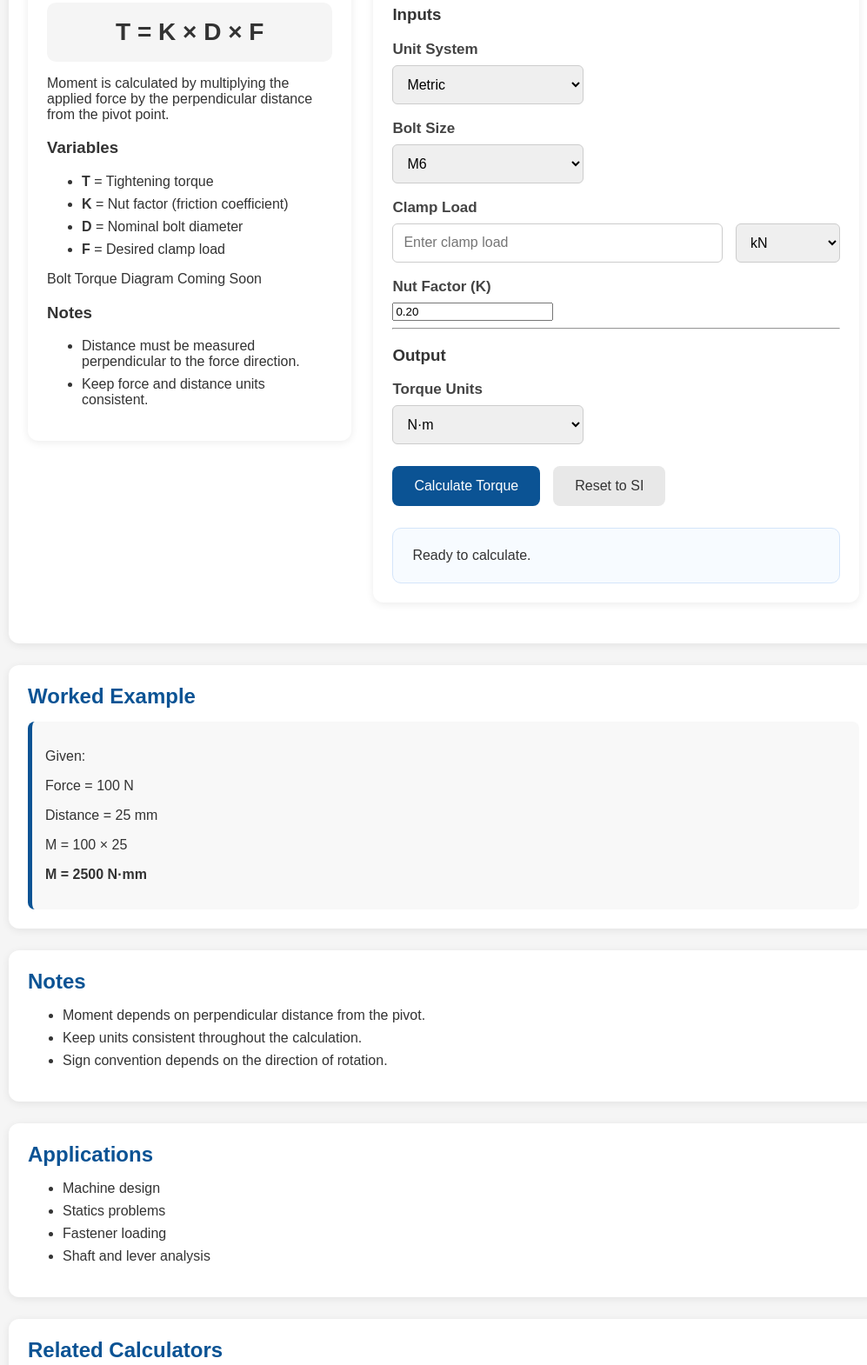
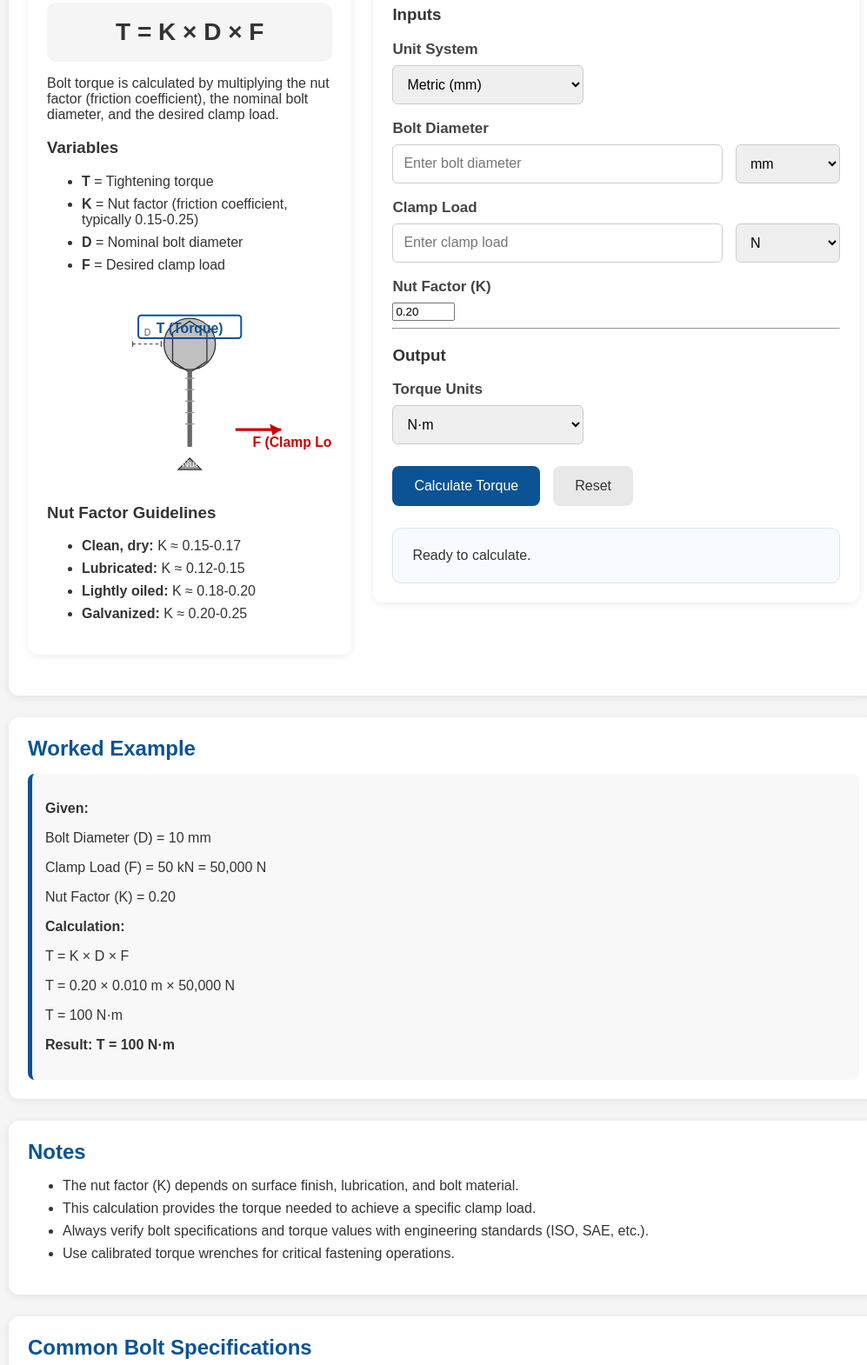
Before and after one commit to laheyengineering-lab/Engineering-Calcs-Pro, a plain HTML site: page calculators/bolt-torque.html in a window 1280 px wide. Shown: the part 257-1827 px from the top of the page at 87% size, without its empty margins (130-1127 px from the left). Drawn offline with Linux system fonts and the light colour scheme.

Commit message:
Implement working bolt torque calculator

```diff
--- a/calculators/bolt-torque.html
+++ b/calculators/bolt-torque.html
@@ -66,8 +66,8 @@
 
             <p>
 
-                Moment is calculated by multiplying the applied force by the
-                perpendicular distance from the pivot point.
+                Bolt torque is calculated by multiplying the nut factor (friction coefficient),
+                the nominal bolt diameter, and the desired clamp load.
 
             </p>
 
@@ -80,7 +80,7 @@
                 </li>
 
                 <li>
-                    <strong>K</strong> = Nut factor (friction coefficient)
+                    <strong>K</strong> = Nut factor (friction coefficient, typically 0.15-0.25)
                 </li>
 
                 <li>
@@ -98,21 +98,86 @@
             <div class="engineering-diagram">
 
 
-            Bolt Torque Diagram Coming Soon
+                <svg
+                viewBox="0 0 500 350"
+                xmlns="http://www.w3.org/2000/svg">
+
+
+                <!-- Bolt Head -->
+                <circle cx="250" cy="100" r="45" fill="#c0c0c0" stroke="#333" stroke-width="2"/>
+
+
+                <!-- Bolt Head Hexagon Pattern -->
+                <polygon points="250,60 280,80 280,130 250,150 220,130 220,80"
+                         fill="none" stroke="#333" stroke-width="2"/>
+
+
+                <!-- Wrench/Socket -->
+                <rect x="160" y="50" width="180" height="40" fill="none" stroke="#0b5394" stroke-width="3" rx="5"/>
+                <text x="250" y="80" text-anchor="middle" font-size="24" font-weight="bold" fill="#0b5394">
+                    T (Torque)
+                </text>
+
+
+                <!-- Bolt Shaft -->
+                <line x1="250" y1="145" x2="250" y2="280" stroke="#666" stroke-width="8"/>
+
+
+                <!-- Thread Pattern -->
+                <line x1="242" y1="160" x2="258" y2="160" stroke="#999" stroke-width="2"/>
+                <line x1="242" y1="180" x2="258" y2="180" stroke="#999" stroke-width="2"/>
+                <line x1="242" y1="200" x2="258" y2="200" stroke="#999" stroke-width="2"/>
+                <line x1="242" y1="220" x2="258" y2="220" stroke="#999" stroke-width="2"/>
+                <line x1="242" y1="240" x2="258" y2="240" stroke="#999" stroke-width="2"/>
+
+
+                <!-- Clamp Force Arrow -->
+                <line x1="330" y1="250" x2="410" y2="250" stroke="#cc0000" stroke-width="5"/>
+                <polygon points="410,250 390,240 395,260" fill="#cc0000"/>
+                <text x="360" y="280" font-size="24" fill="#cc0000" font-weight="bold">
+                    F (Clamp Load)
+                </text>
+
+
+                <!-- Nut -->
+                <polygon points="250,300 230,320 270,320" fill="#999" stroke="#333" stroke-width="2"/>
+                <text x="250" y="315" text-anchor="middle" font-size="18" fill="#fff">
+                    Nut
+                </text>
+
+
+                <!-- Diameter Dimension -->
+                <line x1="150" y1="100" x2="200" y2="100" stroke="#555" stroke-width="2" stroke-dasharray="5,5"/>
+                <line x1="150" y1="95" x2="150" y2="105" stroke="#555" stroke-width="2"/>
+                <line x1="200" y1="95" x2="200" y2="105" stroke="#555" stroke-width="2"/>
+                <text x="170" y="85" font-size="16" fill="#555">
+                    D
+                </text>
+
+
+                </svg>
 
 
             </div>
 
-          <h3>Notes</h3>
+          <h3>Nut Factor Guidelines</h3>
 
           <ul>
 
                <li>
-                    Distance must be measured perpendicular to the force direction.
+                    <strong>Clean, dry:</strong> K ≈ 0.15-0.17
                 </li>
 
                <li>
-                    Keep force and distance units consistent.
+                    <strong>Lubricated:</strong> K ≈ 0.12-0.15
+                </li>
+
+               <li>
+                    <strong>Lightly oiled:</strong> K ≈ 0.18-0.20
+                </li>
+
+               <li>
+                    <strong>Galvanized:</strong> K ≈ 0.20-0.25
                 </li>
 
           </ul>
@@ -149,11 +214,11 @@ Unit System
 </label>
 
 
-<select id="unitSystem" class="output-select">
+<select id="unitSystem" class="output-select" onchange="updateBoltSizes()">
 
-<option selected>Metric</option>
+<option value="metric" selected>Metric (mm)</option>
 
-<option>Imperial</option>
+<option value="imperial">Imperial (in)</option>
 
 </select>
 
@@ -162,22 +227,31 @@ Unit System
 
 <label class="input-label">
 
-Bolt Size
+Bolt Diameter
 
 </label>
 
 
-<select id="boltSize" class="output-select">
+<div class="input-row">
 
-<option>M6</option>
+<input
+id="boltDiameter"
+type="number"
+placeholder="Enter bolt diameter"
+step="0.1"
+>
 
-<option>M8</option>
+<select id="diameterUnit">
 
-<option>M10</option>
+<option>mm</option>
 
-<option>M12</option>
+<option>cm</option>
+
+<option>in</option>
 
 </select>
+
+</div>
 
 
 
@@ -201,9 +275,9 @@ placeholder="Enter clamp load"
 
 <select id="loadUnit">
 
+<option>N</option>
+
 <option>kN</option>
-
-<option>N</option>
 
 <option>lbf</option>
 
@@ -227,14 +301,14 @@ id="nutFactor"
 type="number"
 value="0.20"
 step="0.01"
+min="0.10"
+max="0.30"
 >
 
 
 
 
-
     <hr>
-
 
 
 
@@ -255,9 +329,9 @@ id="torqueUnit"
 class="output-select">
 
 
+         <option>N·mm</option>
+
          <option selected>N·m</option>
-
-<option>N·mm</option>
 
          <option>kN·m</option>
 
@@ -271,11 +345,10 @@ class="output-select">
 
 
 
-
      <div class="button-row">
 
 
-        <button onclick="calculateMoment()">
+         <button onclick="calculateBoltTorque()">
 
          Calculate Torque
 
@@ -285,15 +358,14 @@ class="output-select">
 
          <button
          class="secondary-button"
-        onclick="resetToSI()">
+         onclick="resetTorqueCalculator()">
 
-        Reset to SI
+         Reset
 
          </button>
 
 
      </div>
-
 
 
 
@@ -333,22 +405,39 @@ class="output-select">
 
 
 <p>
-Given:
+<strong>Given:</strong>
 </p>
 
 
 <p>
-Force = 100 N
+Bolt Diameter (D) = 10 mm
 </p>
 
 
 <p>
-Distance = 25 mm
+Clamp Load (F) = 50 kN = 50,000 N
 </p>
 
 
 <p>
-M = 100 × 25
+Nut Factor (K) = 0.20
+</p>
+
+
+<p>
+<strong>Calculation:</strong>
+</p>
+
+<p>
+T = K × D × F
+</p>
+
+<p>
+T = 0.20 × 0.010 m × 50,000 N
+</p>
+
+<p>
+T = 100 N·m
 </p>
 
 
@@ -356,7 +445,7 @@ M = 100 × 25
 
 <strong>
 
-M = 2500 N·mm
+Result: T = 100 N·m
 
 </strong>
 
@@ -382,17 +471,22 @@ M = 2500 N·mm
 
 
 <li>
-Moment depends on perpendicular distance from the pivot.
+The nut factor (K) depends on surface finish, lubrication, and bolt material.
 </li>
 
 
 <li>
-Keep units consistent throughout the calculation.
+This calculation provides the torque needed to achieve a specific clamp load.
 </li>
 
 
 <li>
-Sign convention depends on the direction of rotation.
+Always verify bolt specifications and torque values with engineering standards (ISO, SAE, etc.).
+</li>
+
+
+<li>
+Use calibrated torque wrenches for critical fastening operations.
 </li>
 
 
@@ -402,27 +496,54 @@ Sign convention depends on the direction of rotation.
 </section>
 
 <!-- =========================
-     APPLICATIONS
+     STANDARDS REFERENCE
 ========================= -->
 
 <section class="content-card">
 
 
-<h2>Applications</h2>
+<h2>Common Bolt Specifications</h2>
 
 
-<ul>
+<table style="width: 100%; border-collapse: collapse;">
 
-<li>Machine design</li>
+<tr style="background-color: #f0f0f0;">
+<th style="border: 1px solid #ccc; padding: 8px;">Bolt Size (ISO)</th>
+<th style="border: 1px solid #ccc; padding: 8px;">Diameter (mm)</th>
+<th style="border: 1px solid #ccc; padding: 8px;">Typical Clamp Load (kN)</th>
+</tr>
 
-<li>Statics problems</li>
+<tr>
+<td style="border: 1px solid #ccc; padding: 8px;">M6</td>
+<td style="border: 1px solid #ccc; padding: 8px;">6</td>
+<td style="border: 1px solid #ccc; padding: 8px;">5-10</td>
+</tr>
 
-<li>Fastener loading</li>
+<tr>
+<td style="border: 1px solid #ccc; padding: 8px;">M8</td>
+<td style="border: 1px solid #ccc; padding: 8px;">8</td>
+<td style="border: 1px solid #ccc; padding: 8px;">10-20</td>
+</tr>
 
-<li>Shaft and lever analysis</li>
+<tr>
+<td style="border: 1px solid #ccc; padding: 8px;">M10</td>
+<td style="border: 1px solid #ccc; padding: 8px;">10</td>
+<td style="border: 1px solid #ccc; padding: 8px;">20-40</td>
+</tr>
 
+<tr>
+<td style="border: 1px solid #ccc; padding: 8px;">M12</td>
+<td style="border: 1px solid #ccc; padding: 8px;">12</td>
+<td style="border: 1px solid #ccc; padding: 8px;">30-60</td>
+</tr>
 
-</ul>
+<tr>
+<td style="border: 1px solid #ccc; padding: 8px;">M16</td>
+<td style="border: 1px solid #ccc; padding: 8px;">16</td>
+<td style="border: 1px solid #ccc; padding: 8px;">60-100</td>
+</tr>
+
+</table>
 
 
 </section>
@@ -441,9 +562,11 @@ Sign convention depends on the direction of rotation.
 
 <ul>
 
+<li><a href="moment.html">Moment Calculator</a></li>
+
 <li>Beam Deflection (Coming Soon)</li>
 
-<li>Bolt Torque (Coming Soon)</li>
+<li>Bolt Preload (Coming Soon)</li>
 
 <li>Stress Calculator (Coming Soon)</li>
 
@@ -457,7 +580,7 @@ Sign convention depends on the direction of rotation.
 </div>
 
 <script src="../js/units.js"></script>
-<script src="../js/moment.js"></script>
+<script src="../js/bolt-torque.js"></script>
 
 </body>
 
```
Lines whose indentation alone changed are shown as unchanged.
